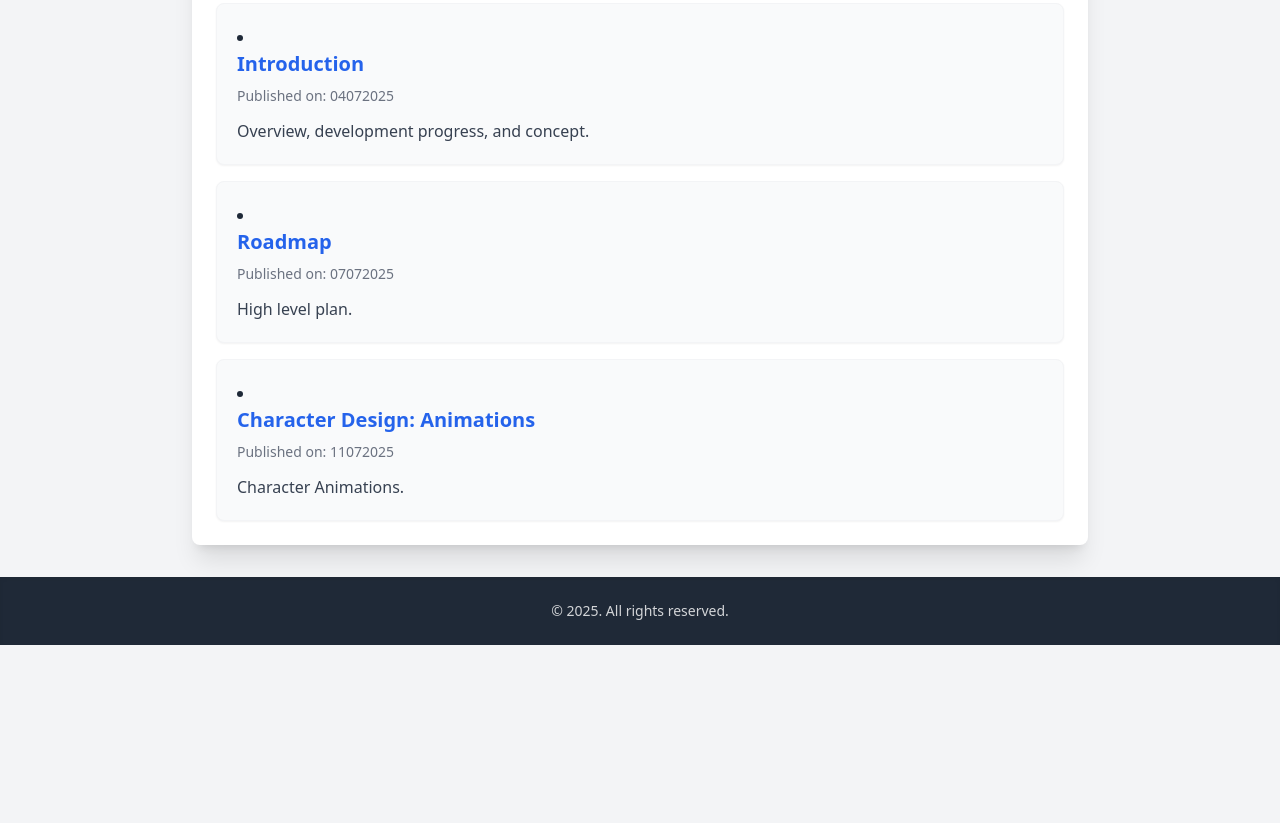
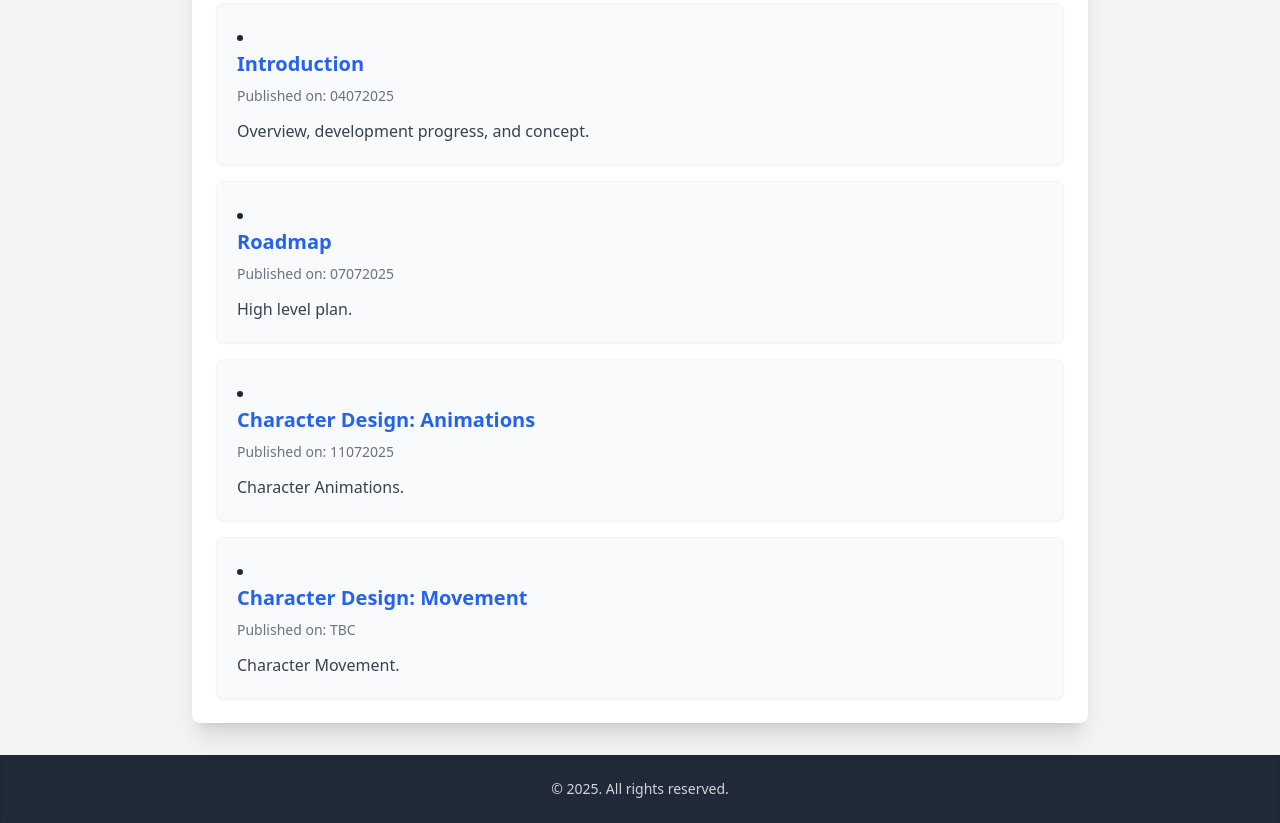
Before and after one commit to ChrisStewart132/Project2803_progress, a plain HTML site: page docs/index.html in a window 1280 px wide. Shown: the part 404-1227 px from the top of the page. Before the commit the page ends 1049 px from the top, so only its background shows below. Drawn offline with nearby package versions, Linux system fonts and the light colour scheme.

Commit message:
movement init

```diff
--- a/docs/index.html
+++ b/docs/index.html
@@ -79,6 +79,13 @@
                 filename: "animations.html"
             },
 
+            {
+                title: "Character Design: Movement",
+                date: "TBC",
+                description: "Character Movement.",
+                filename: "movement.html"
+            },
+
 
 
             // Add more articles here following the same structure.
```
